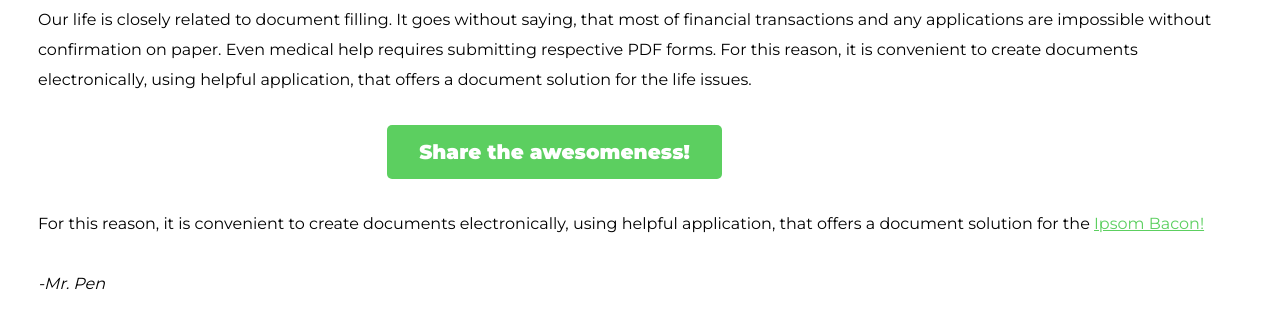
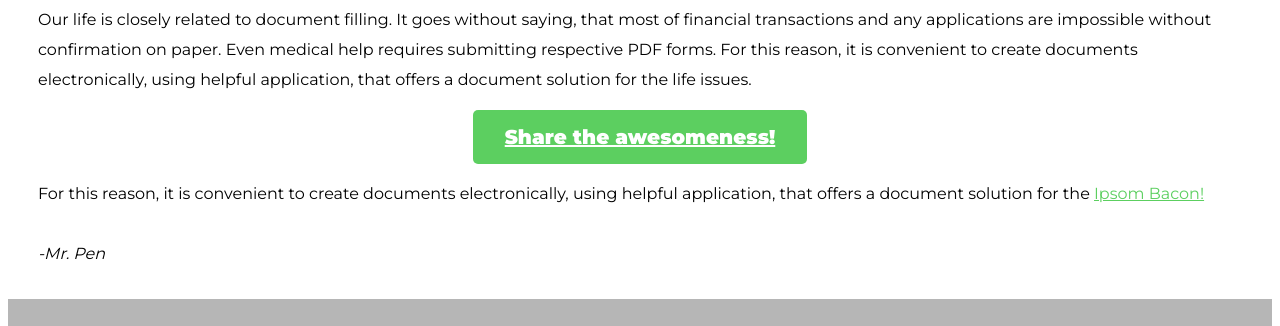
Before and after one commit to LTaylor137/WebProgramming_2020, a plain HTML site: page week2/index.html in a window 1280 px wide. Shown: the part 465-791 px from the top of the page. Drawn offline with Linux system fonts and the light colour scheme.

Commit message:
fixed margins on button

```diff
--- a/week2/index.html
+++ b/week2/index.html
@@ -37,11 +37,11 @@
 
     </div>
 
-    <div style=text-align: center;
-    >
+    <div style="text-align: center;"
+    class="buttonmargin">
 
         <a class="button" href>
-        Share the awesomeness!
+            Share the awesomeness!
         </a>
     </div>
 
@@ -58,8 +58,8 @@
 
     <div class="footer">
         <br>
-           Sent by <b>Company Name,</b> 123 FourFive Road, Sixville, Australia, 3086
-           <br><b>hello@company.com | Unsubscribe</b>
+        Sent by <b>Company Name,</b> 123 FourFive Road, Sixville, Australia, 3086
+        <br><b>hello@company.com | Unsubscribe</b>
 
     </div>
 
--- a/week2/styles.css
+++ b/week2/styles.css
@@ -3,9 +3,8 @@
 }
 
 html, body {
-    font-family: 'Montserrat' ;
+    font-family: 'Montserrat';
 }
-
 
 .header {
     font-weight: 900;
@@ -19,7 +18,6 @@
 }
 
 .body {
-
     word-wrap: break-word;
     margin-left: 30px;
     margin-right: 30px;
@@ -43,32 +41,31 @@
 
 .button {
     font-weight: 900;
-                    margin-left: 30%; /*fix this*/
-                    margin-top: 30px;
-                    margin-bottom: 30px;
-                    background-color:rgb(92, 207, 96); /* Green */
+    background-color: rgb(92, 207, 96);
+    /* Green */
     border: none;
     color: white;
     padding: 15px 32px;
-                    text-align: center;
-                    text-decoration: none;
     display: inline-block;
     font-size: 20px;
     border-radius: 5px;
 }
 
+.buttonmargin {
+    margin-top: 15px;
+    margin-bottom: 15px;
+}
+
 .link {
-                        color:rgb(92, 207, 96);
+    color: rgb(92, 207, 96);
 }
 
 .footer {
     margin-top: 30px;
     font-size: 15px;
-
     background-color: rgb(182, 182, 182);
     height: 150px;
     text-align: center;
-
     line-height: 30px;
     color: rgb(58, 58, 58);
 }
```
Lines whose indentation alone changed are shown as unchanged.
